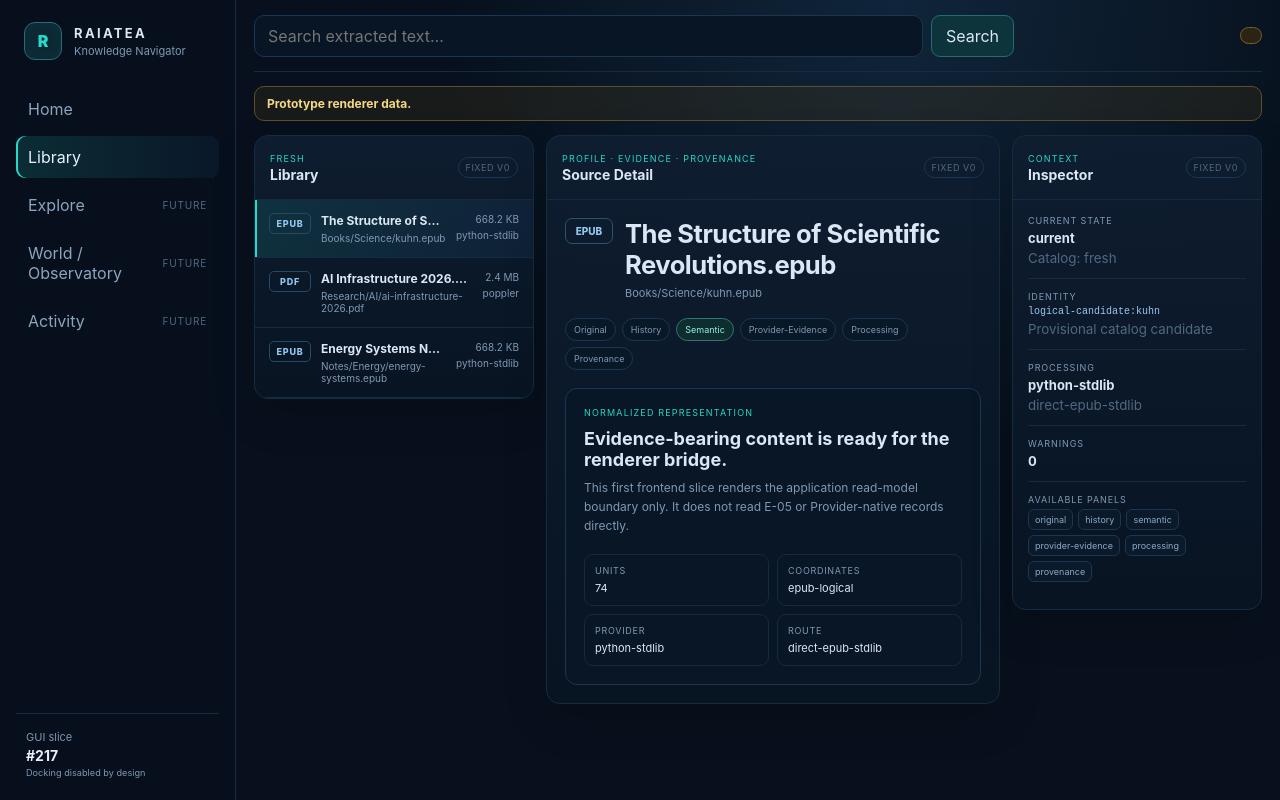
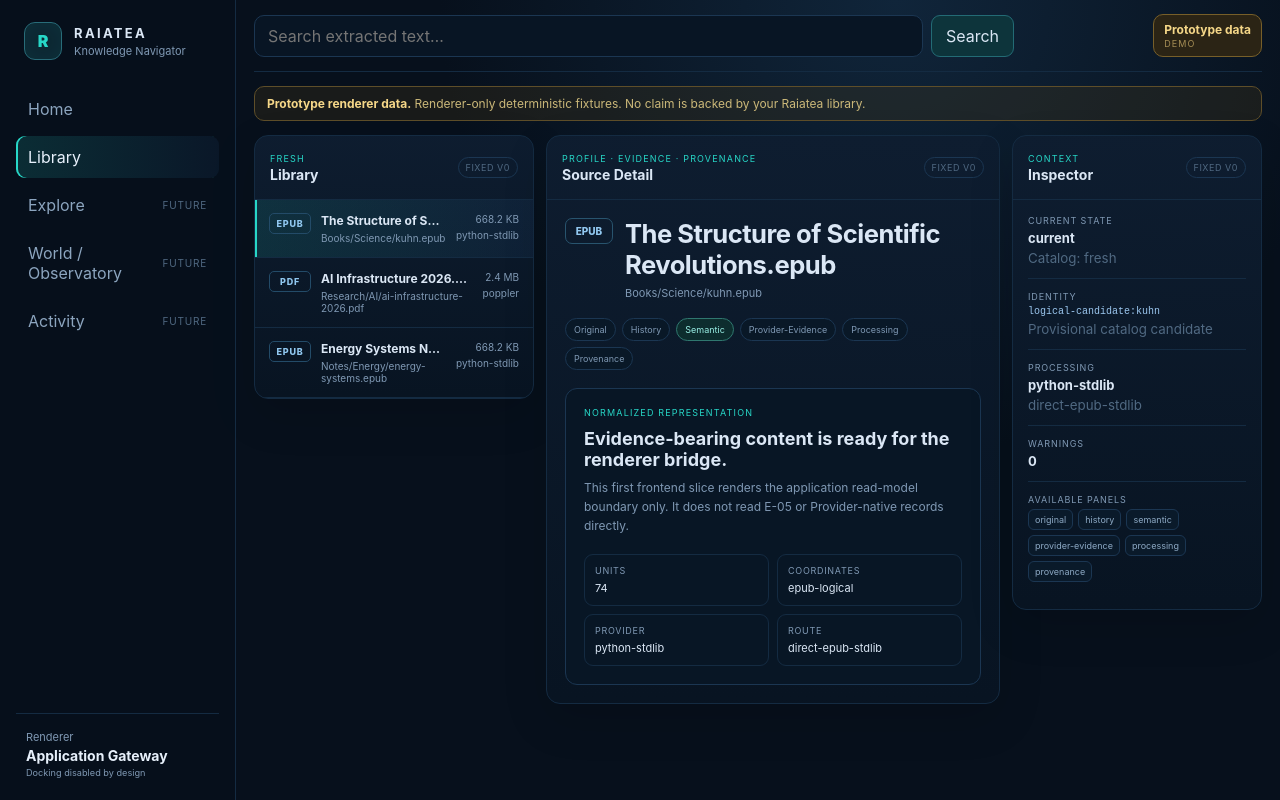
Before and after one commit to kinderp/raiatea, a React (Vite) app in the folder frontend/: page / in a window 1280 px wide. Built offline with nearby package versions, Linux system fonts and the light colour scheme.

Commit message:
Consume asynchronous gateway status in AppShell

```diff
--- a/frontend/src/ui/App.tsx
+++ b/frontend/src/ui/App.tsx
@@ -2,6 +2,7 @@ import { FormEvent, useEffect, useMemo, useState } from 'react';
 
 import { demoGateway } from '../gateway/demoGateway';
 import type {
+  GatewayStatus,
   LibraryItem,
   LibraryPage,
   QueryPlan,
@@ -41,36 +42,16 @@ function mediaLabel(mediaType: string): string {
   return mediaType;
 }
 
-function LibraryList({
-  page,
-  selected,
-  onSelect,
-}: {
-  page: LibraryPage;
-  selected: string | null;
-  onSelect: (item: LibraryItem) => void;
-}) {
+function LibraryList({ page, selected, onSelect }: { page: LibraryPage; selected: string | null; onSelect: (item: LibraryItem) => void }) {
   return (
     <div className="library-list" role="list" aria-label="Library sources">
       {page.items.map((item) => {
         const provider = item.extraction.provider_profile_summary?.provider_id;
         return (
-          <button
-            type="button"
-            key={item.item_ref}
-            className={`source-row${selected === item.item_ref ? ' source-row--selected' : ''}`}
-            onClick={() => onSelect(item)}
-            role="listitem"
-          >
+          <button type="button" key={item.item_ref} className={`source-row${selected === item.item_ref ? ' source-row--selected' : ''}`} onClick={() => onSelect(item)} role="listitem">
             <span className="source-row__type">{mediaLabel(item.display.media_type)}</span>
-            <span className="source-row__main">
-              <strong>{item.display.title ?? item.display.fallback_name}</strong>
-              <span>{item.location.current_relative_location ?? 'Location unavailable'}</span>
-            </span>
-            <span className="source-row__meta">
-              <span>{formatBytes(item.content.byte_length)}</span>
-              <span>{provider ?? 'Not extracted'}</span>
-            </span>
+            <span className="source-row__main"><strong>{item.display.title ?? item.display.fallback_name}</strong><span>{item.location.current_relative_location ?? 'Location unavailable'}</span></span>
+            <span className="source-row__meta"><span>{formatBytes(item.content.byte_length)}</span><span>{provider ?? 'Not extracted'}</span></span>
           </button>
         );
       })}
@@ -79,33 +60,17 @@ function LibraryList({
 }
 
 function SourceContent({ detail }: { detail: SourceDetail | null }) {
-  if (detail === null) {
-    return <div className="empty-state">Select a Source to inspect it.</div>;
-  }
+  if (detail === null) return <div className="empty-state">Select a Source to inspect it.</div>;
   const extraction = detail.current_extractions[0];
   const representation = detail.representations[0];
   return (
     <div className="source-content">
-      <div className="source-heading">
-        <div className="source-heading__type">{mediaLabel(detail.media_type)}</div>
-        <div>
-          <h1>{detail.display.title ?? detail.display.fallback_name}</h1>
-          <p>{detail.locations[0]?.current_relative_location ?? 'No current Location'}</p>
-        </div>
-      </div>
-      <div className="lens-tabs" aria-label="Source lenses">
-        {detail.available_panels.map((panel) => (
-          <span key={panel} className={panel === 'semantic' ? 'lens-tab lens-tab--active' : 'lens-tab'}>
-            {panel}
-          </span>
-        ))}
-      </div>
+      <div className="source-heading"><div className="source-heading__type">{mediaLabel(detail.media_type)}</div><div><h1>{detail.display.title ?? detail.display.fallback_name}</h1><p>{detail.locations[0]?.current_relative_location ?? 'No current Location'}</p></div></div>
+      <div className="lens-tabs" aria-label="Source lenses">{detail.available_panels.map((panel) => <span key={panel} className={panel === 'semantic' ? 'lens-tab lens-tab--active' : 'lens-tab'}>{panel}</span>)}</div>
       <div className="semantic-preview">
         <div className="semantic-preview__label">Normalized representation</div>
         <h3>Evidence-bearing content is ready for the renderer bridge.</h3>
-        <p>
-          This first frontend slice renders the application read-model boundary only. It does not read E-05 or Provider-native records directly.
-        </p>
+        <p>This first frontend slice renders the application read-model boundary only. It does not read E-05 or Provider-native records directly.</p>
         <dl className="metric-grid">
           <div><dt>Units</dt><dd>{representation?.unit_count ?? '—'}</dd></div>
           <div><dt>Coordinates</dt><dd>{representation?.coordinate_families.join(', ') || 'not established'}</dd></div>
@@ -118,55 +83,24 @@ function SourceContent({ detail }: { detail: SourceDetail | null }) {
 }
 
 function Inspector({ item, detail }: { item: LibraryItem | null; detail: SourceDetail | null }) {
-  if (item === null) {
-    return <div className="empty-state">Inspector follows the current context.</div>;
-  }
+  if (item === null) return <div className="empty-state">Inspector follows the current context.</div>;
   return (
     <div className="inspector-stack">
-      <div className="inspector-section">
-        <span className="inspector-label">Current state</span>
-        <strong>{item.freshness.content}</strong>
-        <small>Catalog: {item.freshness.catalog}</small>
-      </div>
-      <div className="inspector-section">
-        <span className="inspector-label">Identity</span>
-        <code>{item.logical_candidate_ref}</code>
-        <small>Provisional catalog candidate</small>
-      </div>
-      <div className="inspector-section">
-        <span className="inspector-label">Processing</span>
-        <strong>{detail?.current_extractions[0]?.provider.provider_id ?? 'Not established'}</strong>
-        <small>{detail?.current_extractions[0]?.provider.route_profile ?? 'No current route'}</small>
-      </div>
-      <div className="inspector-section">
-        <span className="inspector-label">Warnings</span>
-        <strong>{item.warnings.state === 'measured' ? item.warnings.count : 'Not established'}</strong>
-      </div>
-      <div className="inspector-section">
-        <span className="inspector-label">Available panels</span>
-        <div className="tag-cloud">
-          {(detail?.available_panels ?? item.capabilities).map((value) => (
-            <span key={value}>{value}</span>
-          ))}
-        </div>
-      </div>
+      <div className="inspector-section"><span className="inspector-label">Current state</span><strong>{item.freshness.content}</strong><small>Catalog: {item.freshness.catalog}</small></div>
+      <div className="inspector-section"><span className="inspector-label">Identity</span><code>{item.logical_candidate_ref}</code><small>Provisional catalog candidate</small></div>
+      <div className="inspector-section"><span className="inspector-label">Processing</span><strong>{detail?.current_extractions[0]?.provider.provider_id ?? 'Not established'}</strong><small>{detail?.current_extractions[0]?.provider.route_profile ?? 'No current route'}</small></div>
+      <div className="inspector-section"><span className="inspector-label">Warnings</span><strong>{item.warnings.state === 'measured' ? item.warnings.count : 'Not established'}</strong></div>
+      <div className="inspector-section"><span className="inspector-label">Available panels</span><div className="tag-cloud">{(detail?.available_panels ?? item.capabilities).map((value) => <span key={value}>{value}</span>)}</div></div>
     </div>
   );
 }
 
 function Placeholder({ title, description }: { title: string; description: string }) {
-  return (
-    <div className="future-surface">
-      <span>Future Raiatea surface</span>
-      <h1>{title}</h1>
-      <p>{description}</p>
-      <div className="future-surface__rule">Not connected in GUI vertical slice #217.</div>
-    </div>
-  );
+  return <div className="future-surface"><span>Future Raiatea surface</span><h1>{title}</h1><p>{description}</p><div className="future-surface__rule">Not connected in the current GUI slice.</div></div>;
 }
 
 export function App() {
-  const status = gateway.status();
+  const [status, setStatus] = useState<GatewayStatus | null>(null);
   const [surface, setSurface] = useState<Surface>('library');
   const [library, setLibrary] = useState<LibraryPage | null>(null);
   const [selectedItem, setSelectedItem] = useState<LibraryItem | null>(null);
@@ -177,180 +111,53 @@ export function App() {
 
   useEffect(() => {
     let live = true;
-    gateway.libraryPage({ pageSize: 50 }).then((page) => {
-      if (!live) return;
-      setLibrary(page);
-      setSelectedItem(firstLibrarySelection(page));
-    }).catch((reason: unknown) => {
-      if (live) setError(reason instanceof Error ? reason.message : 'Library load failed');
-    });
+    gateway.status().then((value) => { if (live) setStatus(value); }).catch((reason: unknown) => { if (live) setError(reason instanceof Error ? reason.message : 'Gateway status failed'); });
+    gateway.libraryPage({ pageSize: 50 }).then((page) => { if (!live) return; setLibrary(page); setSelectedItem(firstLibrarySelection(page)); }).catch((reason: unknown) => { if (live) setError(reason instanceof Error ? reason.message : 'Library load failed'); });
     return () => { live = false; };
   }, []);
 
   useEffect(() => {
-    if (selectedItem === null) {
-      setDetail(null);
-      return;
-    }
+    if (selectedItem === null) { setDetail(null); return; }
     let live = true;
-    gateway.sourceDetail(selectedItem.item_ref).then((value) => {
-      if (live) setDetail(value);
-    }).catch((reason: unknown) => {
-      if (live) setError(reason instanceof Error ? reason.message : 'Detail load failed');
-    });
+    gateway.sourceDetail(selectedItem.item_ref).then((value) => { if (live) setDetail(value); }).catch((reason: unknown) => { if (live) setError(reason instanceof Error ? reason.message : 'Detail load failed'); });
     return () => { live = false; };
   }, [selectedItem]);
 
   const summary = useMemo(() => {
     const items = library?.items ?? [];
-    return {
-      total: library?.total_known_items ?? 0,
-      pdf: items.filter((item) => item.display.media_type === 'application/pdf').length,
-      epub: items.filter((item) => item.display.media_type === 'application/epub+zip').length,
-      extracted: items.filter((item) => item.extraction.state === 'current').length,
-    };
+    return { total: library?.total_known_items ?? 0, pdf: items.filter((item) => item.display.media_type === 'application/pdf').length, epub: items.filter((item) => item.display.media_type === 'application/epub+zip').length, extracted: items.filter((item) => item.extraction.state === 'current').length };
   }, [library]);
 
-  function clearSearch() {
-    setSearch(null);
-    setSearchText('');
-    setSelectedItem(firstLibrarySelection(library));
-  }
+  function clearSearch() { setSearch(null); setSearchText(''); setSelectedItem(firstLibrarySelection(library)); }
 
   async function runSearch(event: FormEvent<HTMLFormElement>) {
     event.preventDefault();
     const value = searchText.trim();
-    if (value.length === 0) {
-      clearSearch();
-      return;
-    }
-    const plan: QueryPlan = {
-      criteria: [{ field: 'extracted_text', operator: 'contains', value }],
-      sort_field: 'source_ref_id',
-      descending: false,
-    };
-    try {
-      const result = await gateway.searchPage(plan, { pageSize: 50 });
-      setSearch(result);
-      setSelectedItem(firstSearchSelection(result));
-      setSurface('library');
-    } catch (reason: unknown) {
-      setError(reason instanceof Error ? reason.message : 'Search failed');
-    }
+    if (value.length === 0) { clearSearch(); return; }
+    const plan: QueryPlan = { criteria: [{ field: 'extracted_text', operator: 'contains', value }], sort_field: 'source_ref_id', descending: false };
+    try { const result = await gateway.searchPage(plan, { pageSize: 50 }); setSearch(result); setSelectedItem(firstSearchSelection(result)); setSurface('library'); }
+    catch (reason: unknown) { setError(reason instanceof Error ? reason.message : 'Search failed'); }
   }
 
   const primary = (() => {
-    if (surface === 'home') {
-      return (
-        <Panel id="home-overview" title="Today in Raiatea" region="primary" capabilities={fixedPanel} eyebrow="Home">
-          <div className="summary-grid">
-            <article><span>Known Sources</span><strong>{summary.total}</strong></article>
-            <article><span>PDF</span><strong>{summary.pdf}</strong></article>
-            <article><span>EPUB</span><strong>{summary.epub}</strong></article>
-            <article><span>Extracted</span><strong>{summary.extracted}</strong></article>
-          </div>
-          <p className="home-note">The production Home will expose only facts established by the Application Layer. Observatory intelligence is intentionally absent from this first slice.</p>
-        </Panel>
-      );
-    }
-    if (surface === 'explore') {
-      return <Panel id="explore" title="Explore" region="primary" capabilities={fixedPanel}><Placeholder title="Explore the Knowledge Universe" description="Actors, ideas, movements, topics, fields, technologies, events and processes will live here after the knowledge-object layer exists." /></Panel>;
-    }
-    if (surface === 'world') {
-      return <Panel id="world" title="World / Observatory" region="primary" capabilities={fixedPanel}><Placeholder title="Reality Observatory" description="Present Radar, cross-theme relations, State of the World and Horizon remain future capabilities, not demo truth." /></Panel>;
-    }
-    if (surface === 'activity') {
-      return <Panel id="activity" title="Activity" region="primary" capabilities={fixedPanel}><Placeholder title="Activity" description="Processing runs, reconciliation, warnings and changes will be projected here through dedicated read models." /></Panel>;
-    }
+    if (surface === 'home') return <Panel id="home-overview" title="Today in Raiatea" region="primary" capabilities={fixedPanel} eyebrow="Home"><div className="summary-grid"><article><span>Known Sources</span><strong>{summary.total}</strong></article><article><span>PDF</span><strong>{summary.pdf}</strong></article><article><span>EPUB</span><strong>{summary.epub}</strong></article><article><span>Extracted</span><strong>{summary.extracted}</strong></article></div><p className="home-note">The production Home will expose only facts established by the Application Layer. Observatory intelligence is intentionally absent from this first slice.</p></Panel>;
+    if (surface === 'explore') return <Panel id="explore" title="Explore" region="primary" capabilities={fixedPanel}><Placeholder title="Explore the Knowledge Universe" description="Actors, ideas, movements, topics, fields, technologies, events and processes will live here after the knowledge-object layer exists." /></Panel>;
+    if (surface === 'world') return <Panel id="world" title="World / Observatory" region="primary" capabilities={fixedPanel}><Placeholder title="Reality Observatory" description="Present Radar, cross-theme relations, State of the World and Horizon remain future capabilities, not demo truth." /></Panel>;
+    if (surface === 'activity') return <Panel id="activity" title="Activity" region="primary" capabilities={fixedPanel}><Placeholder title="Activity" description="Processing runs, reconciliation, warnings and changes will be projected here through dedicated read models." /></Panel>;
     const banner = search === null ? null : searchBannerModel(search);
-    return (
-      <Panel id="library" title="Library" region="primary" capabilities={fixedPanel} eyebrow={library?.catalog_freshness ?? 'loading'}>
-        {library !== null && library.catalog_freshness !== 'fresh' ? (
-          <div className="freshness-notice">
-            <strong>Last-known catalog state.</strong> Reconciliation is required before current Source/content access is established.
-          </div>
-        ) : null}
-        {banner === null ? null : (
-          <div className={`search-result-banner${banner.kind === 'blocked' ? ' search-result-banner--blocked' : ''}`}>
-            {banner.message}
-          </div>
-        )}
-        {library === null ? <div className="empty-state">Loading Library…</div> : (
-          <LibraryList
-            page={visibleLibraryPage(library, search)}
-            selected={selectedItem?.item_ref ?? null}
-            onSelect={setSelectedItem}
-          />
-        )}
-      </Panel>
-    );
+    return <Panel id="library" title="Library" region="primary" capabilities={fixedPanel} eyebrow={library?.catalog_freshness ?? 'loading'}>{library !== null && library.catalog_freshness !== 'fresh' ? <div className="freshness-notice"><strong>Last-known catalog state.</strong> Reconciliation is required before current Source/content access is established.</div> : null}{banner === null ? null : <div className={`search-result-banner${banner.kind === 'blocked' ? ' search-result-banner--blocked' : ''}`}>{banner.message}</div>}{library === null ? <div className="empty-state">Loading Library…</div> : <LibraryList page={visibleLibraryPage(library, search)} selected={selectedItem?.item_ref ?? null} onSelect={setSelectedItem} />}</Panel>;
   })();
 
-  const secondary = surface === 'library' ? (
-    <Panel id="source-detail" title="Source Detail" region="secondary" capabilities={fixedPanel} eyebrow="Profile · Evidence · Provenance">
-      <SourceContent detail={detail} />
-    </Panel>
-  ) : undefined;
+  const secondary = surface === 'library' ? <Panel id="source-detail" title="Source Detail" region="secondary" capabilities={fixedPanel} eyebrow="Profile · Evidence · Provenance"><SourceContent detail={detail} /></Panel> : undefined;
+  const gatewayBadge = status === null ? { mode: 'connecting', label: 'Connecting', detail: 'Resolving Raiatea gateway status.' } : status;
 
   return (
     <div className="app-shell">
-      <aside className="sidebar">
-        <div className="brand">
-          <div className="brand__mark">R</div>
-          <div><strong>RAIATEA</strong><span>Knowledge Navigator</span></div>
-        </div>
-        <nav aria-label="Main navigation">
-          {nav.map((item) => (
-            <button
-              key={item.id}
-              type="button"
-              className={surface === item.id ? 'nav-item nav-item--active' : 'nav-item'}
-              onClick={() => setSurface(item.id)}
-            >
-              <span>{item.label}</span>
-              {item.marker === undefined ? null : <small>{item.marker}</small>}
-            </button>
-          ))}
-        </nav>
-        <div className="sidebar__footer">
-          <span>GUI slice</span>
-          <strong>#217</strong>
-          <small>Docking disabled by design</small>
-        </div>
-      </aside>
-
-      <main className="workspace-shell">
-        <header className="topbar">
-          <form className="global-search" onSubmit={runSearch}>
-            <input
-              aria-label="Search extracted text"
-              value={searchText}
-              onChange={(event) => setSearchText(event.target.value)}
-              placeholder="Search extracted text…"
-            />
-            <button type="submit">Search</button>
-            {search === null ? null : <button type="button" className="button-quiet" onClick={clearSearch}>Clear</button>}
-          </form>
-          <div className="gateway-badge" data-mode={status.mode}>
-            <span>{status.label}</span>
-            <small>{status.mode}</small>
-          </div>
-        </header>
-
-        <div className="demo-notice" role="status">
-          <strong>Prototype renderer data.</strong> {status.detail}
-        </div>
+      <aside className="sidebar"><div className="brand"><div className="brand__mark">R</div><div><strong>RAIATEA</strong><span>Knowledge Navigator</span></div></div><nav aria-label="Main navigation">{nav.map((item) => <button key={item.id} type="button" className={surface === item.id ? 'nav-item nav-item--active' : 'nav-item'} onClick={() => setSurface(item.id)}><span>{item.label}</span>{item.marker === undefined ? null : <small>{item.marker}</small>}</button>)}</nav><div className="sidebar__footer"><span>Renderer</span><strong>Application Gateway</strong><small>Docking disabled by design</small></div></aside>
+      <main className="workspace-shell"><header className="topbar"><form className="global-search" onSubmit={runSearch}><input aria-label="Search extracted text" value={searchText} onChange={(event) => setSearchText(event.target.value)} placeholder="Search extracted text…" /><button type="submit">Search</button>{search === null ? null : <button type="button" className="button-quiet" onClick={clearSearch}>Clear</button>}</form><div className="gateway-badge" data-mode={gatewayBadge.mode}><span>{gatewayBadge.label}</span><small>{gatewayBadge.mode}</small></div></header>
+        {status?.mode === 'demo' ? <div className="demo-notice" role="status"><strong>Prototype renderer data.</strong> {status.detail}</div> : null}
         {error === null ? null : <div className="error-notice">{error}</div>}
-
-        <DockLayout
-          primary={primary}
-          secondary={secondary}
-          inspector={
-            <Panel id="inspector" title="Inspector" region="inspector" capabilities={fixedPanel} eyebrow="Context">
-              <Inspector item={selectedItem} detail={detail} />
-            </Panel>
-          }
-        />
+        <DockLayout primary={primary} secondary={secondary} inspector={<Panel id="inspector" title="Inspector" region="inspector" capabilities={fixedPanel} eyebrow="Context"><Inspector item={selectedItem} detail={detail} /></Panel>} />
       </main>
     </div>
   );
```
